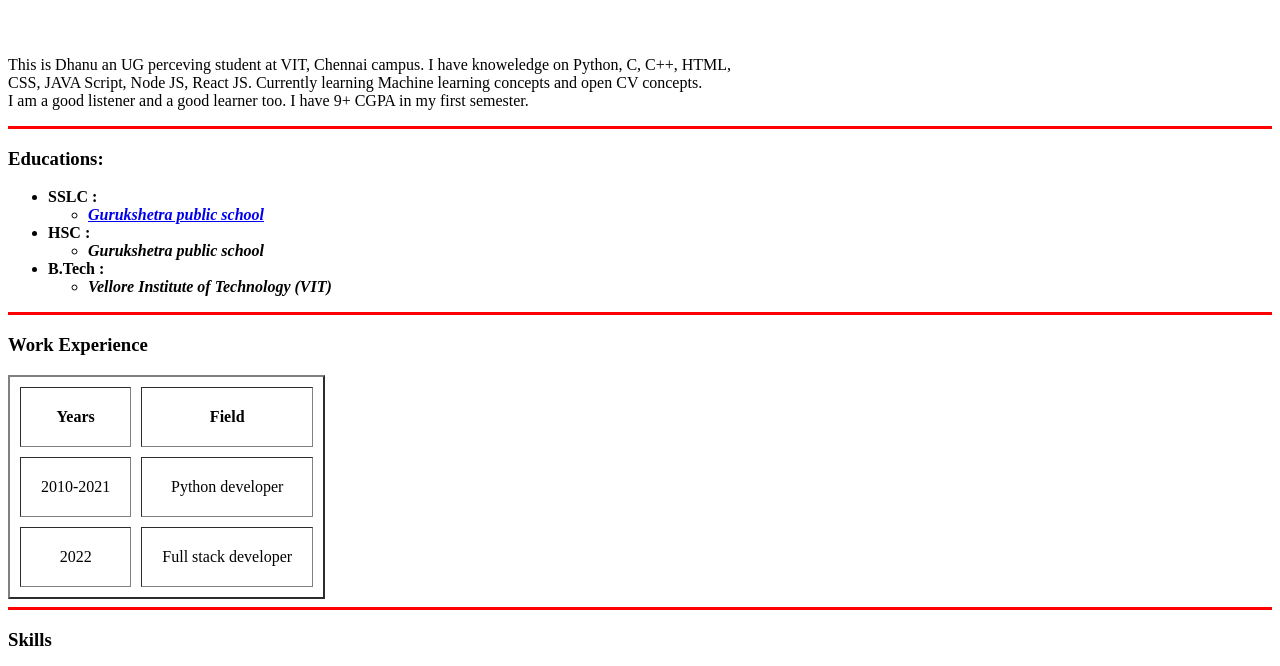
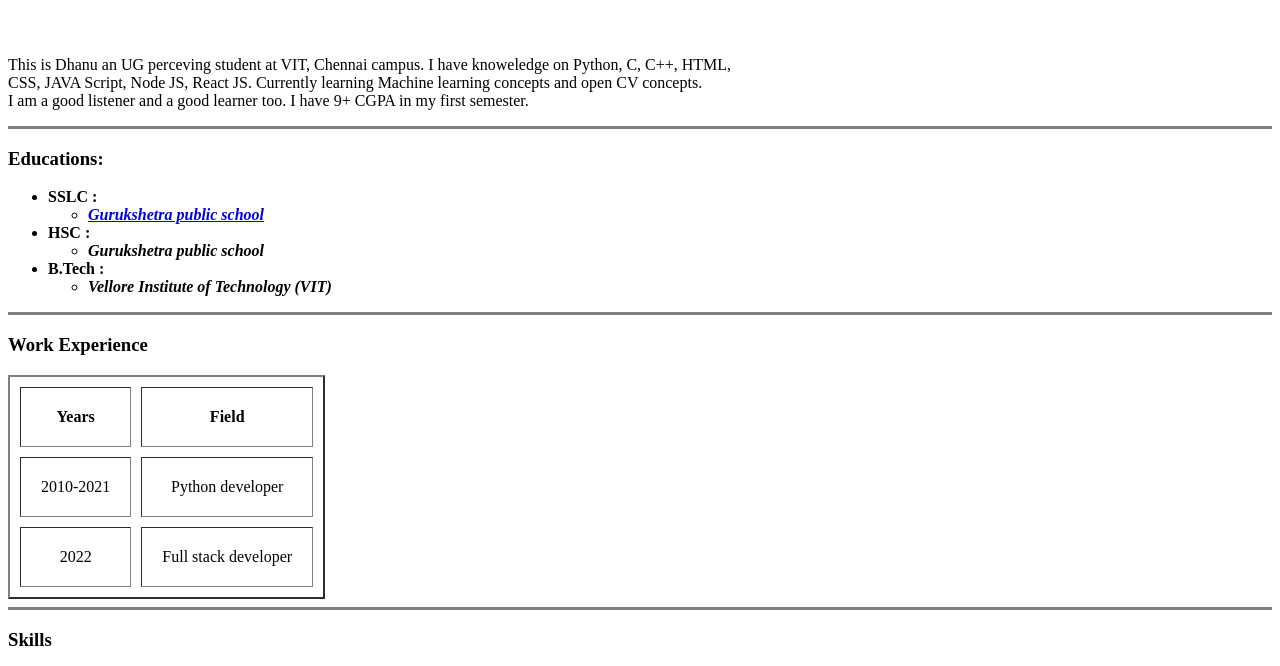
Before and after one commit to Dhanu-2003/CV, a plain HTML site: page index.html in a window 1280 px wide. Shown: the part 232-898 px from the top of the page. Drawn offline with Linux system fonts and the light colour scheme.

Commit message:
updating in horizontal rule <hr>

```diff
--- a/index.html
+++ b/index.html
@@ -28,7 +28,7 @@
     CSS, JAVA Script, Node JS, React JS. Currently learning Machine learning concepts and open CV concepts.<br />
     I am a good listener and a good learner too. I have 9+ CGPA in my first semester.
   </p>
-  <hr size="3" color="red" />
+  <hr size="3" noshade />
   <h3>Educations:</h3>
     <ul>
       <li>
@@ -57,7 +57,7 @@
 
       </li>
     </ul>
-    <hr size=3 color="red"/>
+    <hr size=3 noshade/>
     <h3>Work Experience</h3>
     <table border="2" cellpadding="20" cellspacing="10">
       <thead>
@@ -87,7 +87,7 @@
         </tr>
       </tbody>
     </table>
-    <hr size=3 color="red"/>
+    <hr size=3 noshade/>
     <h3>Skills</h3>
     <table cellspacing="10px">
       <tr>
```
